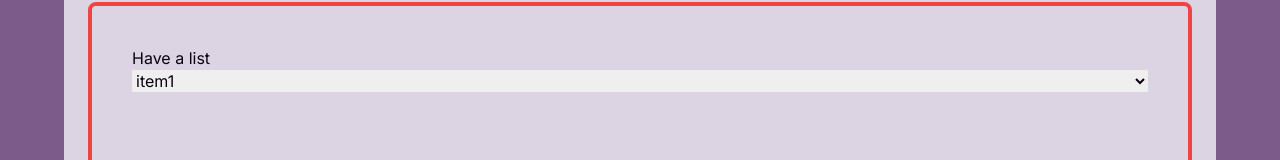
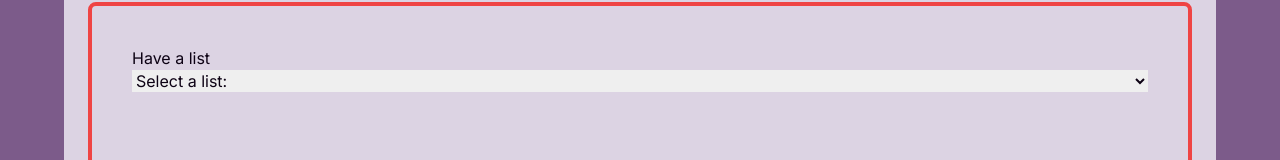
Before and after one commit to kyupin64/expense-tracker, a Next.js app: page / in a window 1280 px wide. Both pictures are taken after a click on the button "Open Menu". Shown: the part 166-326 px from the top of the page. Built offline with nearby package versions, Linux system fonts and the light colour scheme.

Commit message:
Add switching lists from menu

```diff
--- a/src/components/Header.js
+++ b/src/components/Header.js
@@ -8,7 +8,7 @@ export default function Header({ showMenu, setShowMenu, setIsHome }) {
         <button className="px-2 py-1" onClick={() => setShowMenu(!showMenu)}>{showMenu ? "Close Menu" : "Open Menu"}</button>
       </nav>
 
-      {showMenu ? <Menu setShowMenu={setShowMenu} /> : null}
+      {showMenu ? <Menu setShowMenu={setShowMenu} setIsHome={setIsHome}/> : null}
 
       {/* <div>
         <Outlet />
--- a/src/components/Menu.js
+++ b/src/components/Menu.js
@@ -1,16 +1,27 @@
-export default function Menu({ setShowMenu }) {
-    const listPlaceholder = [
-        {id: "item1", value: "item1"},
-        {id: "item2", value: "item2"},
-        {id: "item3", value: "item3"},
-    ];
+import { useSetCurrentList } from "@/contexts/CurrentListContext";
+import { useLists } from "@/contexts/ListsContext";
+
+export default function Menu({ setShowMenu, setIsHome }) {
+    const setCurrentList = useSetCurrentList();
+    const lists = useLists();
+
+    const handleChange = (e) => {
+        setCurrentList(e.target.childNodes[e.target.selectedIndex].id);
+        setIsHome(false);
+        setShowMenu(false);
+    };
+
+    const listOptions = Object.keys(lists).map((key) => {
+        return <option key={lists[key].id} id={lists[key].id} value={lists[key].name}>{lists[key].name}</option>;
+    });
 
     return (
         <div className="px-6 pb-6 h-full w-full flex justify-center items-center">
             <div className="p-10 h-full w-full flex flex-col border-4 border-red-500 rounded-lg">
                 <label htmlFor="menu-list">Have a list</label>
-                <select id="menu-list" name="menu-list">
-                    {listPlaceholder.map((item) => <option key={item.id} value={item} onClick={() => setShowMenu(false)}>{item.value}</option>)}
+                <select id="menu-list" name="menu-list" onChange={handleChange}>
+                    <option>Select a list:</option>
+                    {listOptions}
                 </select>
             </div>
         </div>
```
